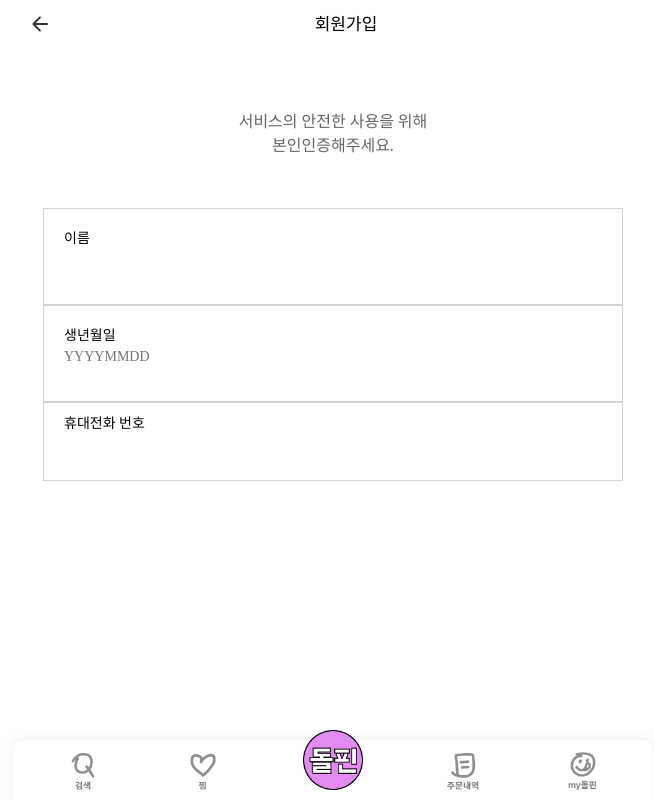
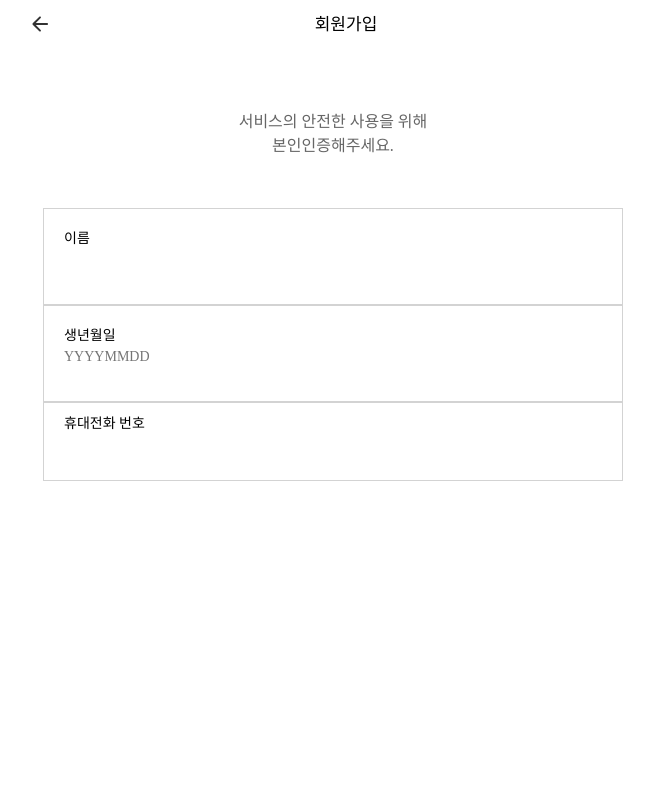
Before and after one commit to doooolphin/frontend, a React app: page /sign-up/authentication in a window 1280 px wide. Shown: the whole page, without its empty margins (307-961 px from the left). Built offline with nearby package versions, Linux system fonts and the light colour scheme.

Commit message:
[MODIFY] Authentication Footer visible false

```diff
--- a/src/pages/SignUp/Authentication.jsx
+++ b/src/pages/SignUp/Authentication.jsx
@@ -186,7 +186,7 @@ const SignUpAuthentication = () => {
     setIsTelFocus(true);
   };
   return (
-    <Layout title="회원가입">
+    <Layout footer={false} title="회원가입">
       <H1>
         서비스의 안전한 사용을 위해
         <br />
```
